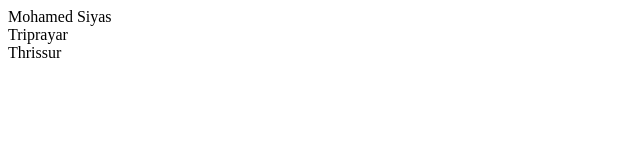
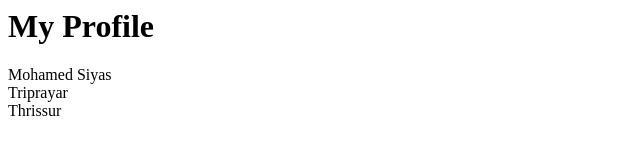
Before and after one commit to isiyascs/isiyascs.github.io, a plain HTML site: page index.html in a window 1280 px wide. Shown: the whole page, without its empty margins (0-640 px from the left). Drawn offline with Linux system fonts and the light colour scheme.

Commit message:
added heading

```diff
--- a/index.html
+++ b/index.html
@@ -3,6 +3,7 @@
 		<title>Mohamed Siyas</title>
 	</head>
 	<body>
+		<h1>My Profile</h1>
 		Mohamed Siyas<br>
 		Triprayar<br>
 		Thrissur
```
